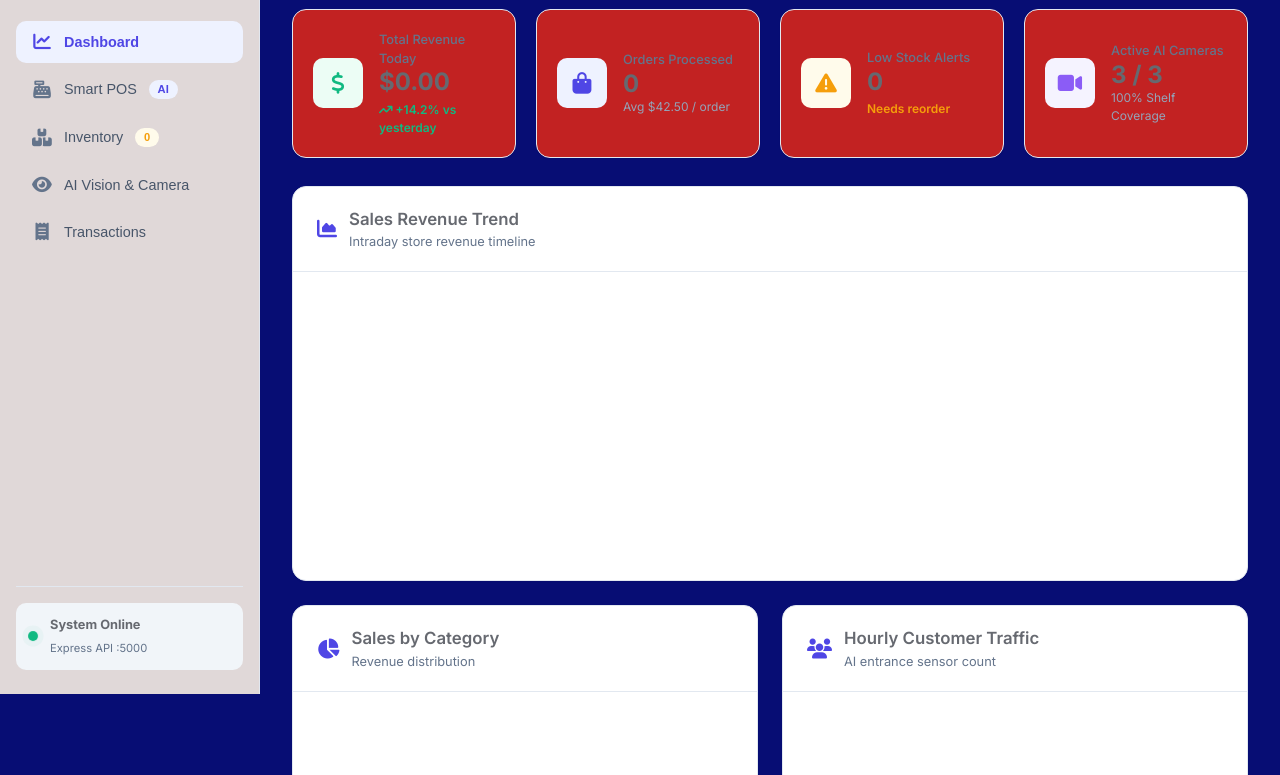
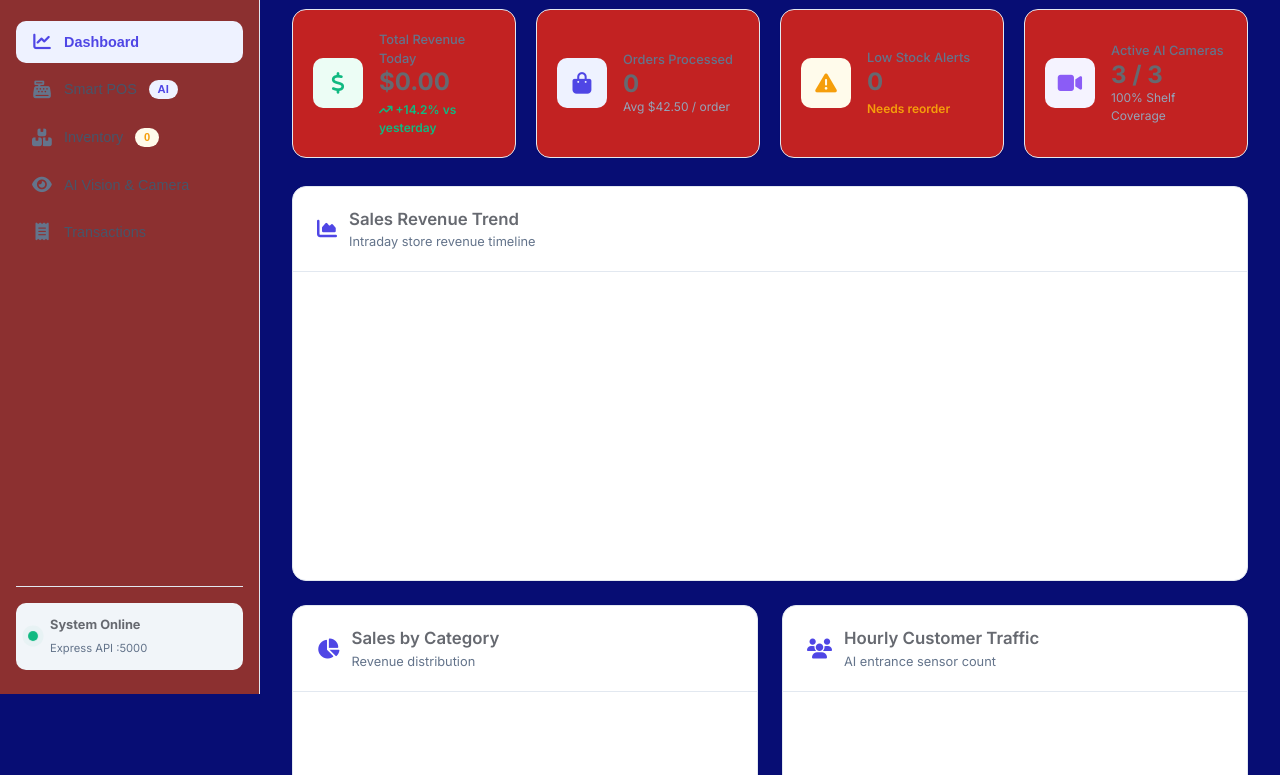
Before and after one commit to krishnachaithanya123706/smart-retail-system, a website: page public/index.html in a window 1280 px wide. Shown: the part 106-881 px from the top of the page. Drawn offline with Linux system fonts and the light colour scheme.

Commit message:
update css

```diff
--- a/public/css/style.css
+++ b/public/css/style.css
@@ -6,7 +6,7 @@
   /* Color Palette - Light & Crisp White Canvas */
   --bg-app: #070d74;
   --bg-surface: #c22222;
-  --bg-sidebar: rgb(224, 216, 216);
+  --bg-sidebar: rgb(140, 48, 48);
   --bg-card: #ffffff;
   --bg-hover: #f1f5f9;
   --bg-active: #eef2ff;
```
